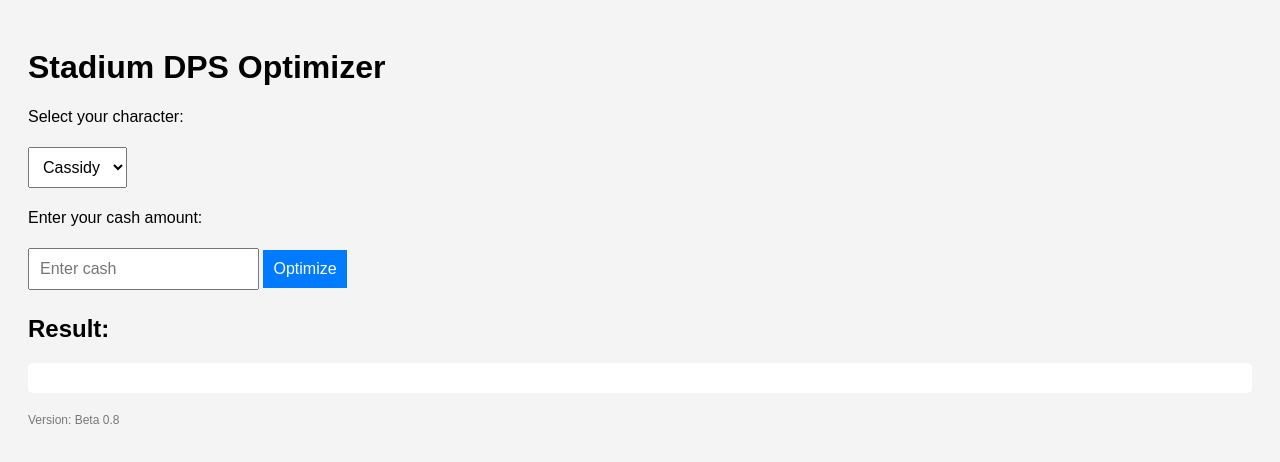
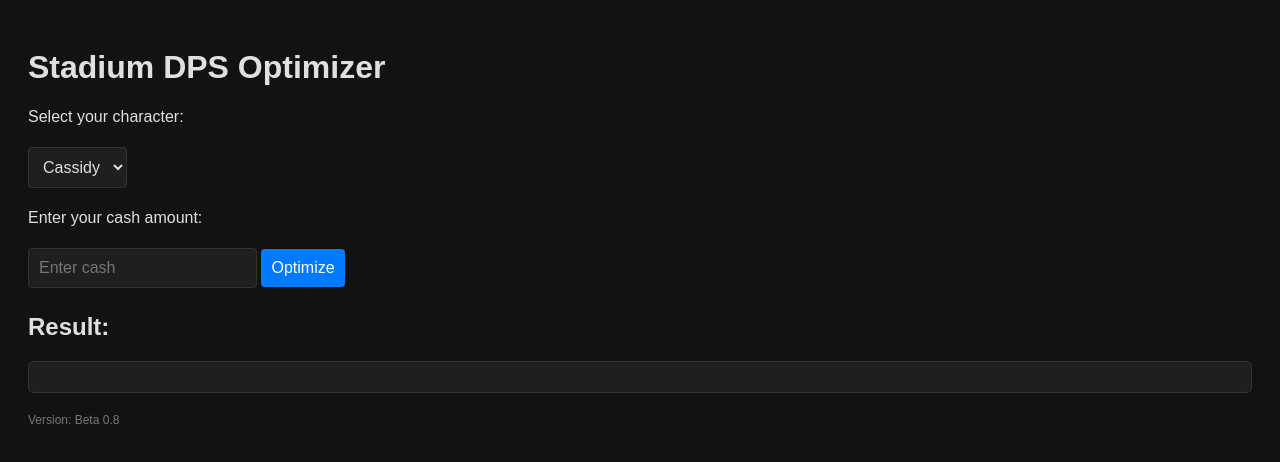
Before and after one commit to Viscousss/Stadium-DPS-Optimizer, a plain HTML site: page index.html in a window 1280 px wide. Drawn offline with Linux system fonts and the light colour scheme.

Commit message:
Update index.html

```diff
--- a/index.html
+++ b/index.html
@@ -7,12 +7,17 @@
         body {
             font-family: Arial, sans-serif;
             padding: 20px;
-            background-color: #f4f4f4;
+            background-color: #121212;
+            color: #e0e0e0;
         }
         input, button, select {
             padding: 10px;
             margin: 5px 0;
             font-size: 16px;
+            background-color: #1f1f1f;
+            color: #e0e0e0;
+            border: 1px solid #333;
+            border-radius: 4px;
         }
         button {
             background-color: #007BFF;
@@ -24,11 +29,12 @@
             background-color: #0056b3;
         }
         #result {
-            background: white;
+            background: #1f1f1f;
             padding: 15px;
             border-radius: 5px;
             margin-top: 15px;
             white-space: pre-wrap;
+            border: 1px solid #333;
         }
         #version {
             font-size: 12px;
```
